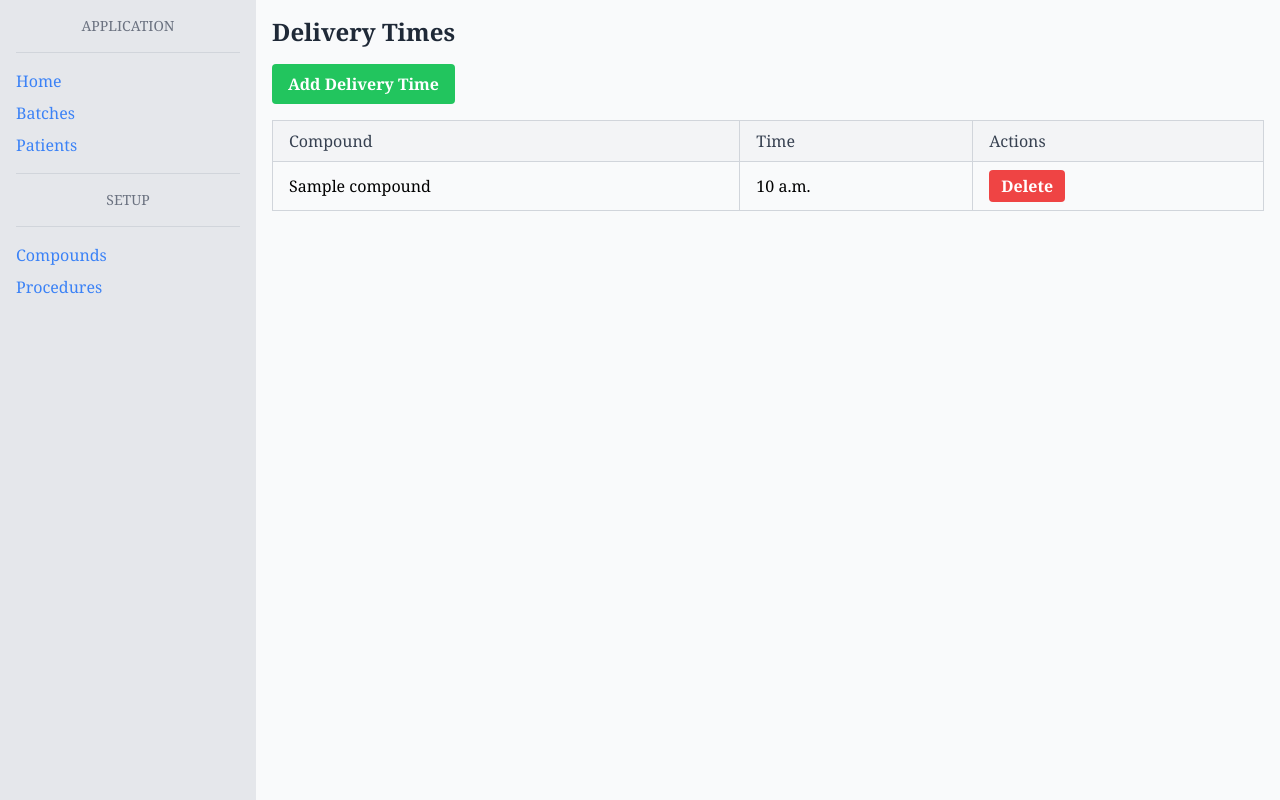
After one commit to oberth-effect/rackathon-radman, a Django app: page /radiopharma/delivery_times/ in a window 1280 px wide. The commit adds this page. Run offline with Django 5.2, Linux system fonts and the light colour scheme; tables that the repository leaves empty hold one stand-in row (values such as "Sample post"); some libraries are stand-ins or nearby versions.

Commit message:
Vibes only

```diff
--- a/radiopharma/models.py
+++ b/radiopharma/models.py
@@ -51,5 +51,11 @@ class DeliveryTimes(models.Model):
     compound = models.ForeignKey(Compound, on_delete=models.CASCADE)
     time = models.TimeField()
 
+    class Meta:
+        ordering = ['time']  # Sort delivery times by time
+
+    def delete_delivery_time(self):
+        self.delete()
+
     def __str__(self):
         return f"{self.time} for {self.compound.name}"
--- a/radiopharma/templates/radiopharma/compound_list.html
+++ b/radiopharma/templates/radiopharma/compound_list.html
@@ -2,7 +2,10 @@
 
 {% block content %}
     <h1 class="text-2xl font-bold text-gray-800 mb-4">Compounds</h1>
-    <a href="{% url 'compound_add' %}" class="bg-green-500 hover:bg-green-700 text-white font-bold py-2 px-4 rounded mb-4 inline-block">Add</a>
+    <div class="mb-4">
+        <a href="{% url 'compound_add' %}" class="bg-green-500 hover:bg-green-700 text-white font-bold py-2 px-4 rounded inline-block">Add</a>
+        <a href="{% url 'delivery_times_list' %}" class="bg-blue-500 hover:bg-blue-700 text-white font-bold py-2 px-4 rounded inline-block">Delivery Times</a>
+    </div>
     <table class="min-w-full table-auto border-collapse border border-gray-300">
         <thead class="bg-gray-100">
         <tr>
--- /dev/null
+++ b/radiopharma/templates/radiopharma/delivery_times_list.html
@@ -0,0 +1,35 @@
+{% extends "base.html" %}
+
+{% block content %}
+    <h1 class="text-2xl font-bold text-gray-800 mb-4">Delivery Times</h1>
+    <a href="{% url 'delivery_times_add' %}" class="bg-green-500 hover:bg-green-700 text-white font-bold py-2 px-4 rounded mb-4 inline-block">Add Delivery Time</a>
+    <table class="min-w-full table-auto border-collapse border border-gray-300">
+        <thead class="bg-gray-100">
+        <tr>
+            <th class="border border-gray-300 px-4 py-2 text-left font-medium text-gray-700">Compound</th>
+            <th class="border border-gray-300 px-4 py-2 text-left font-medium text-gray-700">Time</th>
+            <th class="border border-gray-300 px-4 py-2 text-left font-medium text-gray-700">Actions</th>
+        </tr>
+        </thead>
+        <tbody>
+        {% for dt in object_list %}
+            <tr class="hover:bg-gray-50">
+                <td class="border border-gray-300 px-4 py-2">{{ dt.compound.name }}</td>
+                <td class="border border-gray-300 px-4 py-2">{{ dt.time }}</td>
+                <td class="border border-gray-300 px-4 py-2">
+                    <form method="post" action="{% url 'delivery_times_delete' dt.id %}">
+                        {% csrf_token %}
+                        <button type="submit" class="bg-red-500 hover:bg-red-700 text-white font-bold py-1 px-3 rounded">
+                            Delete
+                        </button>
+                    </form>
+                </td>
+            </tr>
+        {% empty %}
+            <tr>
+                <td colspan="3" class="border border-gray-300 px-4 py-2 text-center text-gray-500">No delivery times available.</td>
+            </tr>
+        {% endfor %}
+        </tbody>
+    </table>
+{% endblock content %}
--- a/radiopharma/views.py
+++ b/radiopharma/views.py
@@ -1,8 +1,7 @@
 from django.views.generic import ListView
 from django.views.generic.edit import CreateView, FormView
-from django.views.generic import UpdateView
-from django.views.generic import DeleteView
-from django.http import HttpResponseRedirect
+from django.views.generic import UpdateView, DeleteView, View
+from django.http import HttpResponseRedirect, JsonResponse
 from django.urls import reverse_lazy, reverse
 from django.forms import modelformset_factory
 from django.shortcuts import get_object_or_404, render
@@ -119,3 +118,21 @@ class UsedDoseCreateView(CreateView):
     form_class = UsedDoseForm
     template_name = 'radiopharma/useddose_form.html'
     success_url = reverse_lazy('batch_list')
+
+
+class DeliveryTimesListView(ListView):
+    model = DeliveryTimes
+    template_name = 'radiopharma/delivery_times_list.html'
+    context_object_name = 'delivery_times'
+
+
+class DeliveryTimesCreateView(CreateView):
+    model = DeliveryTimes
+    form_class = DeliveryTimesForm
+    template_name = 'radiopharma/delivery_times_form.html'
+    success_url = reverse_lazy('delivery_times_list')
+
+
+class DeliveryTimesDeleteView(DeleteView):
+    model = DeliveryTimes
+    success_url = reverse_lazy('delivery_times_list')
--- a/radman/urls.py
+++ b/radman/urls.py
@@ -21,6 +21,7 @@ from radiopharma import views as rpv
 from procedures import views as pv
 from patients import views as ptv
 from schedule import views as sv  # Import the schedule views
+from radiopharma.views import DeliveryTimesListView, DeliveryTimesCreateView, DeliveryTimesDeleteView
 
 urlpatterns = [
     path('admin/', admin.site.urls),
@@ -31,6 +32,9 @@ urlpatterns = [
     path('radiopharma/add/', rpv.BatchCreateView.as_view(), name='batch_add'),
     path('radiopharma/useddose/add/', rpv.UsedDoseCreateView.as_view(), name='useddose_add'),
     path('radiopharma/batch/<int:pk>/discard/', rpv.BatchDiscardView.as_view(), name='batch_discard'),
+    path('radiopharma/delivery_times/', DeliveryTimesListView.as_view(), name='delivery_times_list'),
+    path('radiopharma/compound/delivery_times/add/', DeliveryTimesCreateView.as_view(), name='delivery_times_add'),
+    path('radiopharma/delivery_times/<int:pk>/delete/', DeliveryTimesDeleteView.as_view(), name='delivery_times_delete'),
     path('procedures/', pv.ProcedureListView.as_view(), name='procedure_list'),
     path('procedures/create/', pv.ProcedureCreateView.as_view(), name='procedure_create'),
     path('procedures/<int:pk>/edit/', pv.ProcedureUpdateView.as_view(), name='procedure_edit'),
--- a/schedule/models.py
+++ b/schedule/models.py
@@ -18,3 +18,7 @@ class Order(models.Model):
     activity = models.DecimalField(max_digits=10, decimal_places=2)
     time_slot = models.ForeignKey(DeliveryTimes, on_delete=models.CASCADE)
     qa_activity = models.DecimalField(max_digits=10, decimal_places=2)
+
+class ScheduleSettings(models.Model):
+    start_time = models.TimeField()
+    end_time = models.TimeField()
```
Also changed, not shown: radiopharma/templates/radiopharma/batch_list.html (+15 -5 lines), radiopharma/templates/radiopharma/delivery_times_form.html (added, +14 -0 lines), 1 other file.
